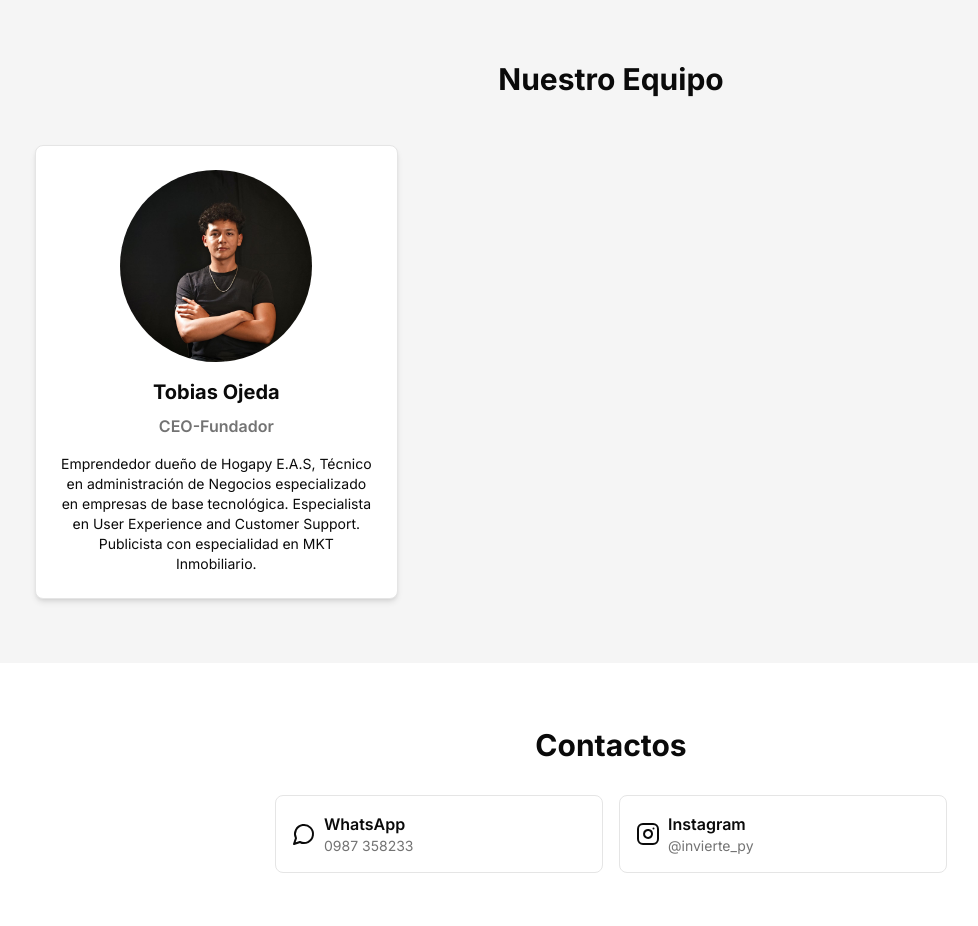
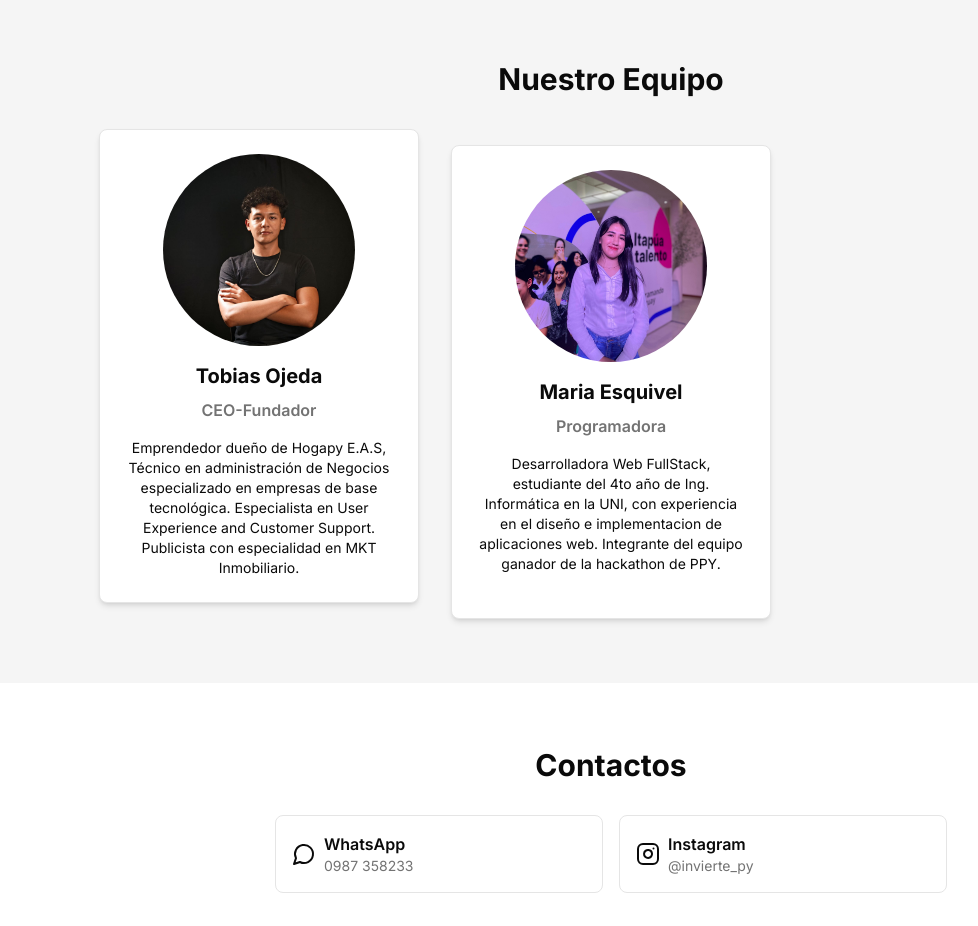
Before and after one commit to IvanSmir/Invierte, a Next.js app: page /about in a window 1280 px wide. Shown: the part 1120-2046 px from the top of the page, without its empty margins (29-1007 px from the left). Built offline with nearby package versions, Linux system fonts and the light colour scheme; no server answers.

Commit message:
feat(about): add team member information and update styles

```diff
--- a/app/about/page.tsx
+++ b/app/about/page.tsx
@@ -53,12 +53,12 @@ export default function AboutPage() {
                     </div>
                 </div>
             </section>
-
             <section className="bg-[hsl(var(--secondary))] py-16">
                 <div className="container mx-auto px-4">
                     <h2 className="text-3xl font-bold text-center mb-12">Nuestro Equipo</h2>
-                    <div className="grid md:grid-cols-3 gap-8 max-w-6xl mx-auto">
-                        <div className="bg-[hsl(var(--card))] p-6 rounded-lg shadow-md text-center border border-[hsl(var(--border))]">
+                    <div className="grid md:grid-cols-3 gap-8 max-w-5xl mx-auto">
+
+                        <div className="bg-[hsl(var(--card))] p-6 rounded-lg shadow-md text-center border border-[hsl(var(--border))] transform translate-y-[-2vh]">
                             <div className="relative w-48 h-48 mx-auto mb-4 rounded-full overflow-hidden">
                                 <Image
                                     src="/team/tobias.jpg"
@@ -70,6 +70,20 @@ export default function AboutPage() {
                             <h3 className="text-xl font-bold mb-2">Tobias Ojeda</h3>
                             <p className="text-[hsl(var(--muted-foreground))] font-semibold mb-4">CEO-Fundador</p>
                             <p className="text-sm text-[hsl(var(--foreground))]">Emprendedor dueño de Hogapy E.A.S, Técnico en administración de Negocios especializado en empresas de base tecnológica. Especialista en User Experience and Customer Support. Publicista con especialidad en MKT Inmobiliario.</p>
+                        </div>
+
+                        <div className="bg-[hsl(var(--card))] p-6 rounded-lg shadow-md text-center border border-[hsl(var(--border))]">
+                            <div className="relative w-48 h-48 mx-auto mb-4 rounded-full overflow-hidden">
+                                <Image
+                                    src="/team/maria.jpeg"
+                                    alt="Maria Esquivel"
+                                    fill
+                                    className="object-cover"
+                                />
+                            </div>
+                            <h3 className="text-xl font-bold mb-2">Maria Esquivel</h3>
+                            <p className="text-[hsl(var(--muted-foreground))] font-semibold mb-4">Programadora</p>
+                            <p className="text-sm text-[hsl(var(--foreground))]">Desarrolladora Web FullStack, estudiante del 4to año de Ing. Informática en la UNI, con experiencia en el diseño e implementacion de aplicaciones web. Integrante del equipo ganador de la hackathon de PPY.</p>
                         </div>
 
                     </div>
```
Also changed, not shown: public/team/maria.jpeg (added).
